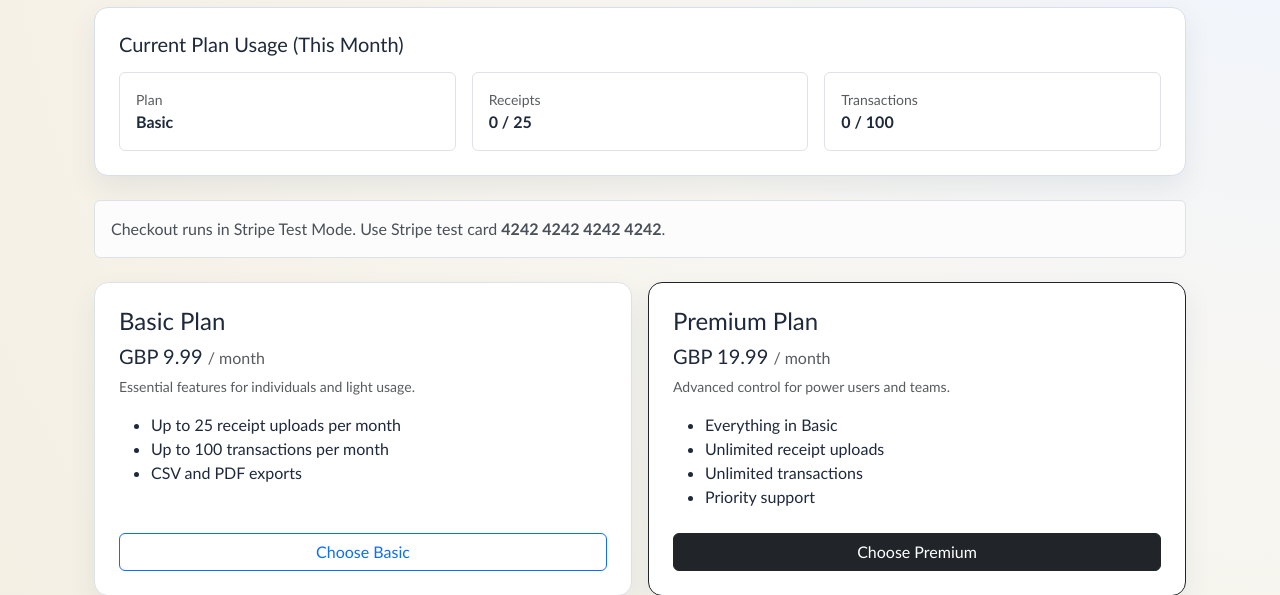
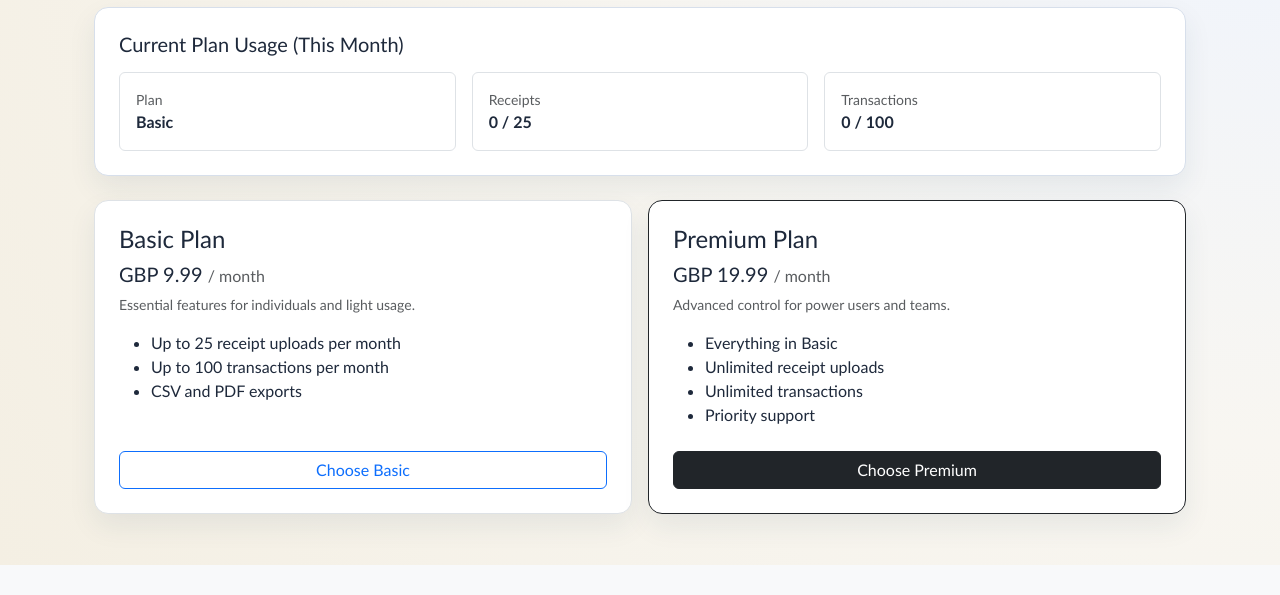
Before and after one commit to Sefa-Keles/Smart-Accounts-Management, a Django app: page /subscription/plans/ in a window 1280 px wide. Shown: the part 235-830 px from the top of the page. After the commit the page ends 800 px from the top, so only its background shows below. Run offline with Django 5.2, Linux system fonts and the light colour scheme; the visitor is signed in with stand-in values (Sample User, id 1); data that the repository does not hold is empty.

Commit message:
Remove test mode alert from subscription plans page

```diff
--- a/templates/core/subscription_plans.html
+++ b/templates/core/subscription_plans.html
@@ -65,10 +65,6 @@
         </div>
     </div>
 
-    <div class="alert alert-light border mb-4" role="alert">
-        Checkout runs in Stripe Test Mode. Use Stripe test card <strong>4242 4242 4242 4242</strong>.
-    </div>
-
     <div class="row g-3">
         <div class="col-12 col-lg-6">
             <div class="sam-card p-4 h-100 border d-flex flex-column subscription-plan-card">
```
